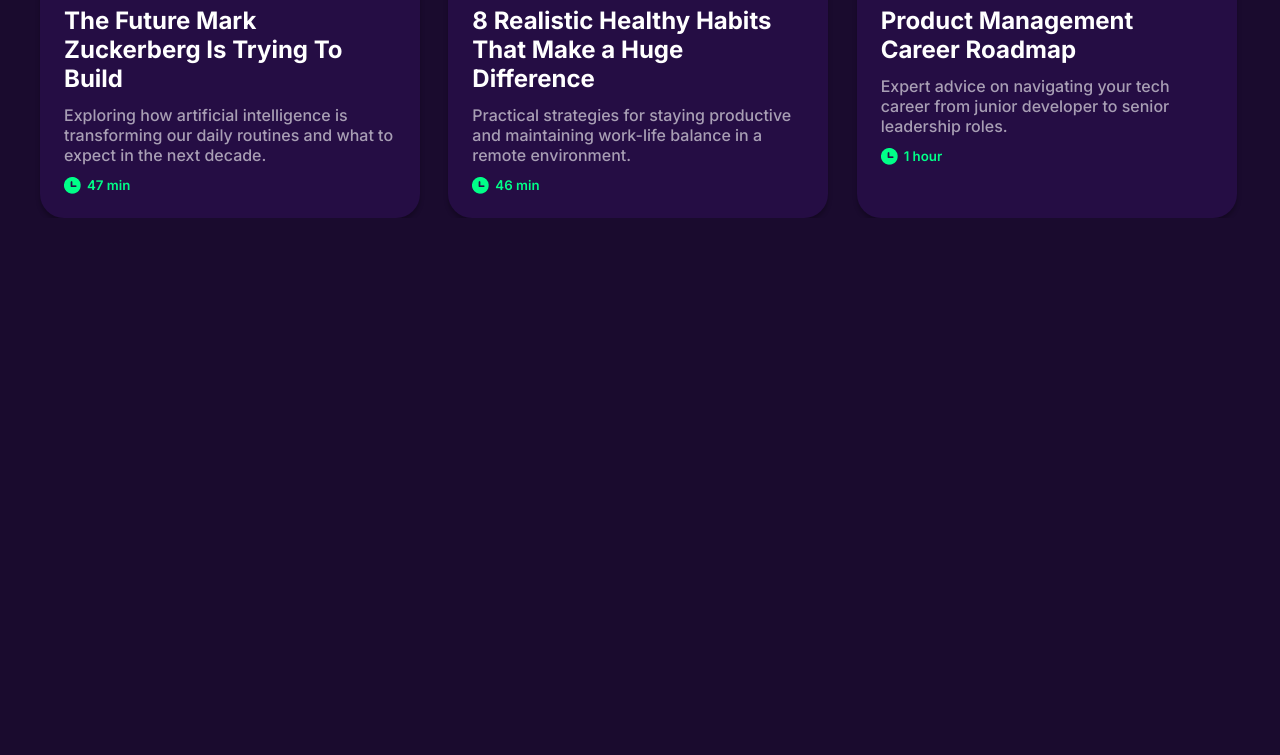
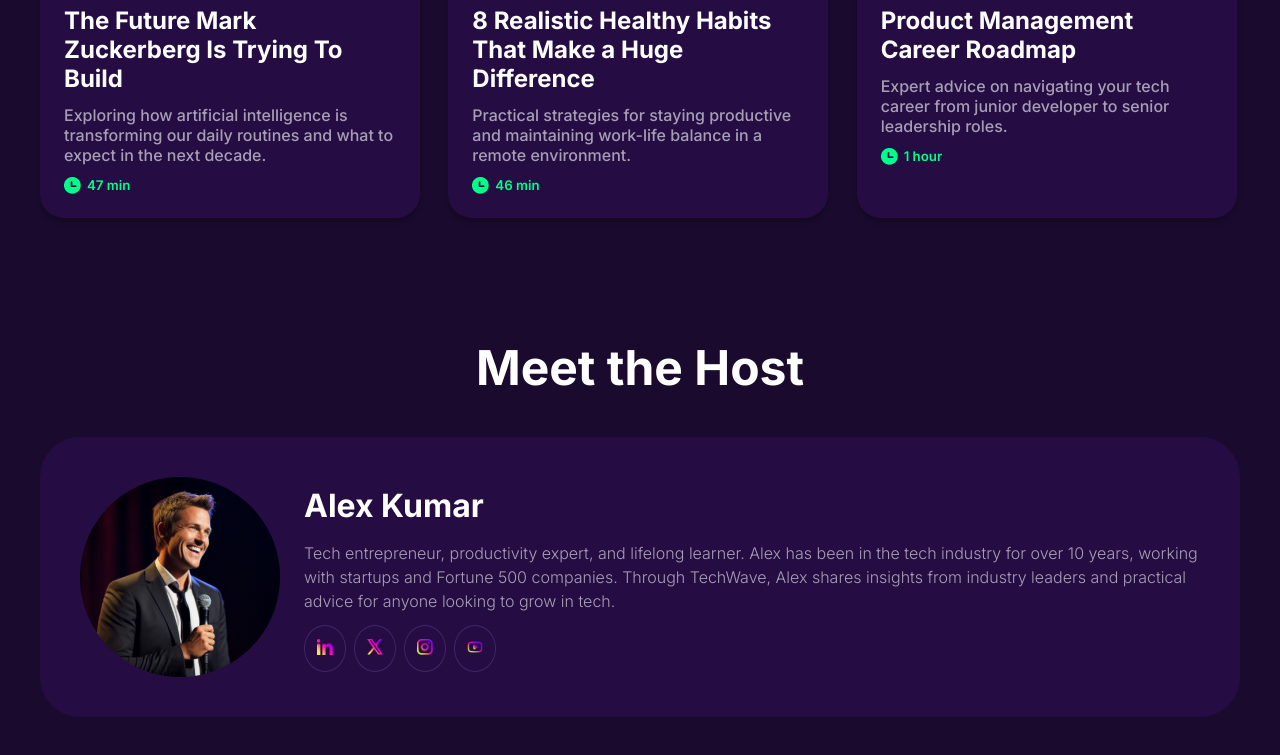
Before and after one commit to farhangalib-1/Assignment-2-, a plain HTML site: page index.html in a window 1280 px wide. Shown: the part 3047-3802 px from the top of the page. Before the commit the page ends 3265 px from the top, so only its background shows below. Drawn offline with Linux system fonts and the light colour scheme.

Commit message:
Host section is added successfully

```diff
--- a/index.html
+++ b/index.html
@@ -126,6 +126,22 @@
           </div>
           </div>
         </section>
+        <section class="host">
+            <h1>Meet the Host</h1>
+            <div class="host-card">
+                <img src="assets/host.png" alt="">
+                <div class="host-profile">
+                    <h2>Alex Kumar</h2>
+                    <p>Tech entrepreneur, productivity expert, and lifelong learner. Alex has been in the tech industry for over 10 years, working with startups and Fortune 500 companies. Through TechWave, Alex shares insights from industry leaders and practical advice for anyone looking to grow in tech.</p>
+                    <div class="profiles-handles">
+                    <div class="first"><img src="assets/linkedin.png" alt=""></div>
+                    <div class="second"><img src="assets/x.png" alt=""></div>
+                    <div class="third"><img src="assets/instagram.png" alt=""></div>
+                    <div class="third"><img src="assets/youtube.png" alt=""></div>
+                </div>
+                </div>
+            </div>
+        </section>
     </main>
     <footer>
 
--- a/style.css
+++ b/style.css
@@ -392,3 +392,54 @@
     border-top-left-radius: 24px;
     border-top-right-radius: 24px;
 }
+
+.host{
+    max-width: 1200px;
+    margin: 120px auto;
+    margin-bottom: 0px;
+}
+.host h1{
+    text-align: center;
+    font-size: 3rem;
+    font-weight: 700;
+    margin-bottom: 40px;
+}
+.host-card{
+    display: flex;
+    padding: 40px;
+    align-items: center;
+    background-color: rgba(53, 17, 101, 0.4);
+    border-radius: 40px;
+    margin-bottom: 120px;
+}
+.host-profile{
+    margin-left: 24px;
+}
+.host-profile h2{
+    font-size: 2rem;
+    font-weight: 700;
+    margin-bottom: 16px;
+}
+.host-profile p{
+    font-size: 1rem;
+    font-weight: 300;
+    opacity: 60%;
+    line-height: 24px;
+    margin-bottom: 16px;
+}
+.profiles-handles{
+    max-width: 184px;
+    height: 40px;
+    display: flex;
+    gap: 8px;
+    align-items: center;
+}
+.profiles-handles img{
+    max-width: 16px;
+    height: 16px;
+}
+.first, .second, .third{
+    border: 1px solid #412567;
+    padding: 12.4px 12px;
+    border-radius: 50%;
+}
```
